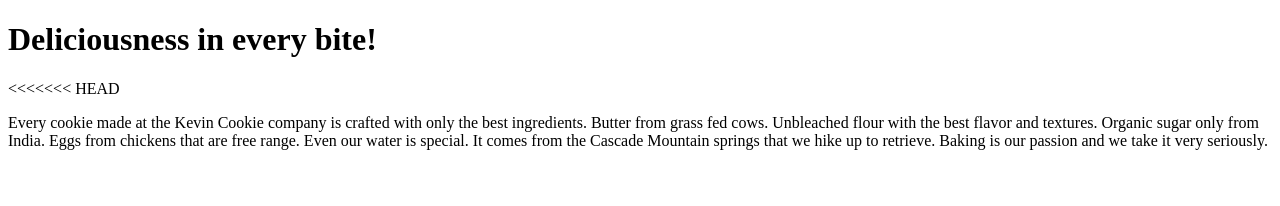
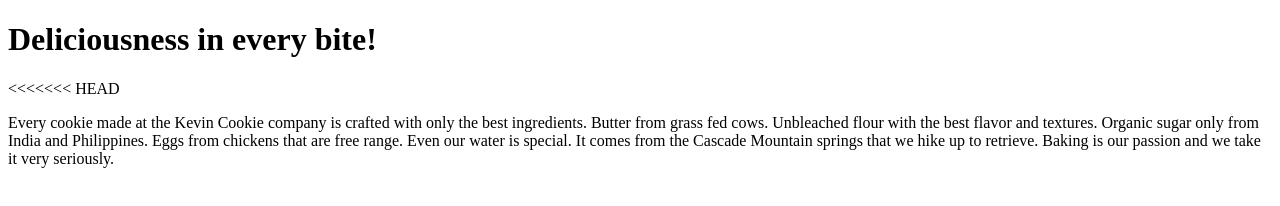
Before and after one commit to zbielecka-ds/KevinCookieCompany.com, a plain HTML site: page index.htm in a window 1280 px wide. Drawn offline with Linux system fonts and the light colour scheme.

Commit message:
Update index.htm

```diff
--- a/index.htm
+++ b/index.htm
@@ -5,7 +5,7 @@
 <h1>Deliciousness in every bite!</h1>
 <<<<<<< HEAD
 
-<p>Every cookie made at the Kevin Cookie company is crafted with only the best ingredients. Butter from grass fed cows. Unbleached flour with the best flavor and textures. Organic sugar only from India. Eggs from chickens that are free range. Even our water is special. It comes from the Cascade Mountain springs that we hike up to retrieve. Baking is our passion and we take it very seriously.</p>
+<p>Every cookie made at the Kevin Cookie company is crafted with only the best ingredients. Butter from grass fed cows. Unbleached flour with the best flavor and textures. Organic sugar only from India and Philippines. Eggs from chickens that are free range. Even our water is special. It comes from the Cascade Mountain springs that we hike up to retrieve. Baking is our passion and we take it very seriously.</p>
 
 
 </body>
```
